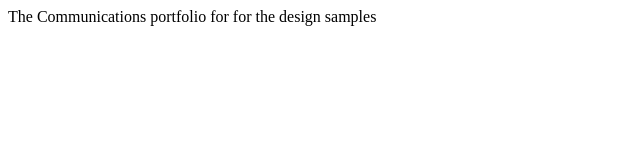
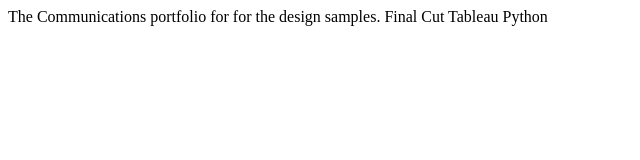
Before and after one commit to Khadudu/lect0, a plain HTML site: page index.html in a window 1280 px wide. Shown: the whole page, without its empty margins (0-640 px from the left). Drawn offline with Linux system fonts and the light colour scheme.

Commit message:
Update index.html

```diff
--- a/index.html
+++ b/index.html
@@ -5,6 +5,9 @@
     <title>The Portfolio Page</title>
   </head>
   <body>
-      The Communications portfolio for for the design samples
+      The Communications portfolio for for the design samples.
+      Final Cut
+      Tableau
+      Python
   </body>
 </html>
```
